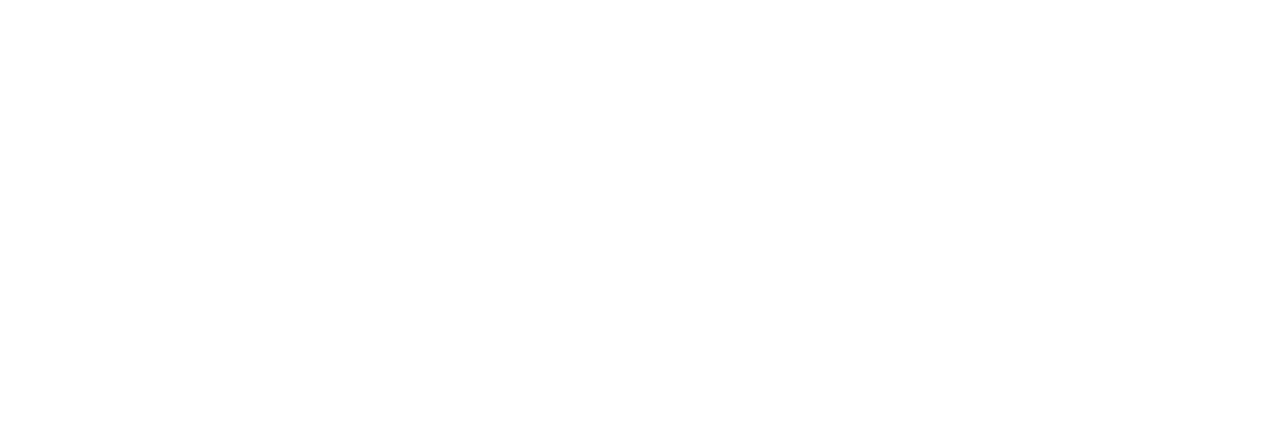
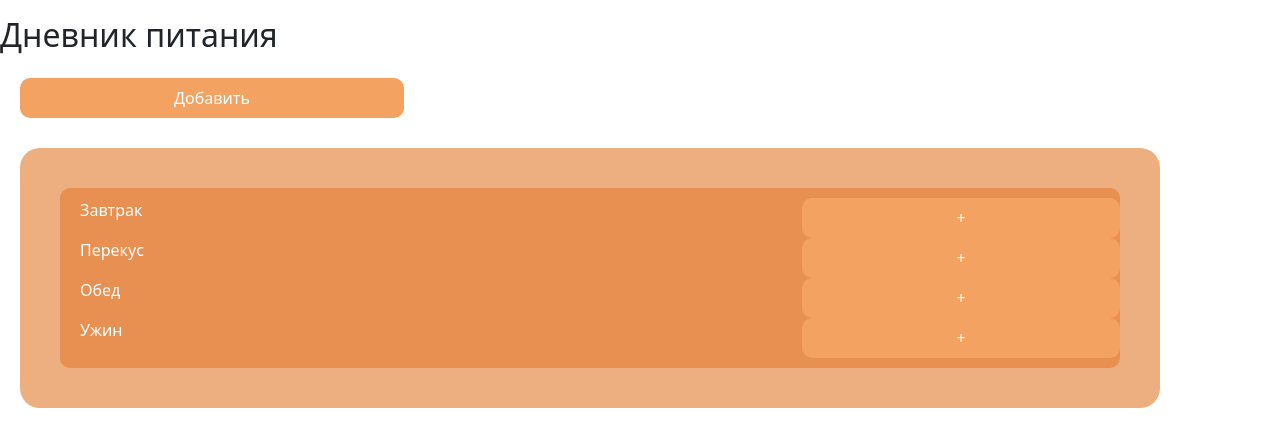
Before and after one commit to algorithm-ssau/healthy-lifestyle-website, a plain HTML site: page pages/food_diary.html in a window 1280 px wide. Drawn offline with nearby package versions, Linux system fonts and the light colour scheme.

Commit message:
add style_food_diary.css file v.1

```diff
--- a/pages/food_diary.html
+++ b/pages/food_diary.html
@@ -3,7 +3,48 @@
   <head>
     <meta charset="UTF-8" />
     <meta name="viewport" content="width=device-width, initial-scale=1.0" />
+
+    <link
+      href="https://cdn.jsdelivr.net/npm/bootstrap@5.2.3/dist/css/bootstrap.min.css"
+      rel="stylesheet"
+    />
+    <link rel="stylesheet" href="style_food_diary.css" />
+    <script
+      src="https://cdn.jsdelivr.net/npm/bootstrap@5.3.2/dist/js/bootstrap.bundle.min.js"
+      rel="stylesheet"
+    ></script>
+
     <title>Дневник питания</title>
   </head>
-  <body></body>
+
+  <body>
+    <h2 id="info_h4" class="mt-3 mb-1 m-auto">Дневник питания</h2>
+    <button id="btn_add_day" type="button" data-bs-toggle="collapse">
+      Добавить
+    </button>
+
+    <div class="container">
+      <div class="container-day">
+        <div class="container-food-intake">
+          <p class="p-food-intake">Завтрак</p>
+          <button>+</button>
+        </div>
+
+        <div class="container-food-intake">
+          <p class="p-food-intake">Перекус</p>
+          <button>+</button>
+        </div>
+
+        <div class="container-food-intake">
+          <p class="p-food-intake">Обед</p>
+          <button>+</button>
+        </div>
+
+        <div class="container-food-intake">
+          <p class="p-food-intake">Ужин</p>
+          <button>+</button>
+        </div>
+      </div>
+    </div>
+  </body>
 </html>
--- /dev/null
+++ b/pages/style_food_diary.css
@@ -0,0 +1,46 @@
+button {
+  background-color: #f4a261;
+  color: white;
+  width: 30%;
+  height: 40px;
+
+  border: 0;
+  border-radius: 10px;
+}
+#btn_add_day {
+  margin: 20px;
+}
+
+.container {
+  display: flex;
+  flex-direction: column;
+
+  border-radius: 20px;
+  margin: 10px 20px;
+  padding: 40px 40px;
+  background-color: #e79051ba;
+}
+
+.container-day {
+  display: flex;
+  flex-direction: column;
+  justify-content: space-evenly;
+
+  padding: 10px 0px;
+  border-radius: 10px;
+  background-color: #e79051;
+}
+
+.container-food-intake {
+  display: flex;
+  flex-direction: row;
+  justify-content: space-between;
+  align-items: center;
+}
+
+.p-food-intake {
+  vertical-align: baseline;
+
+  color: white;
+  margin-left: 20px;
+}
```
